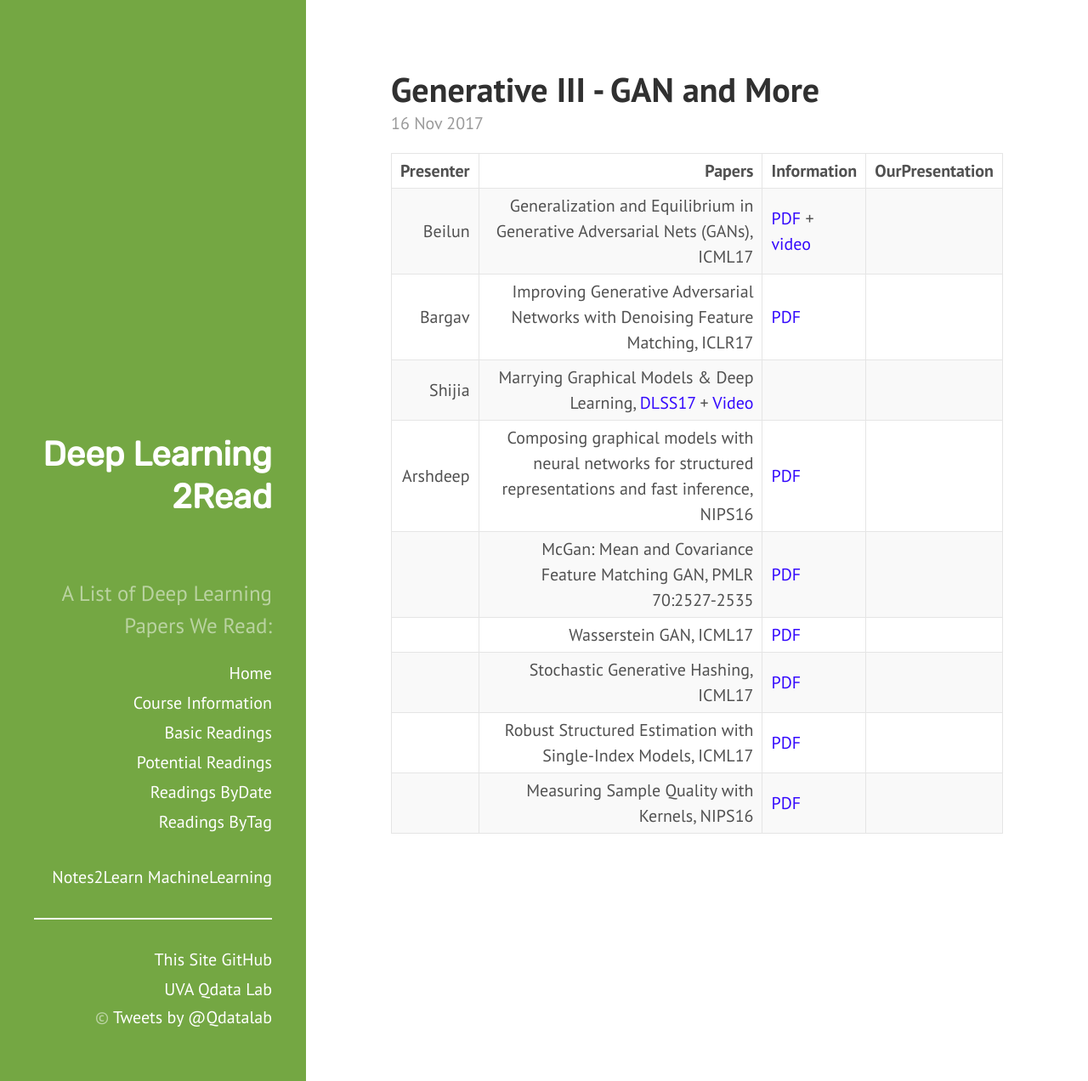
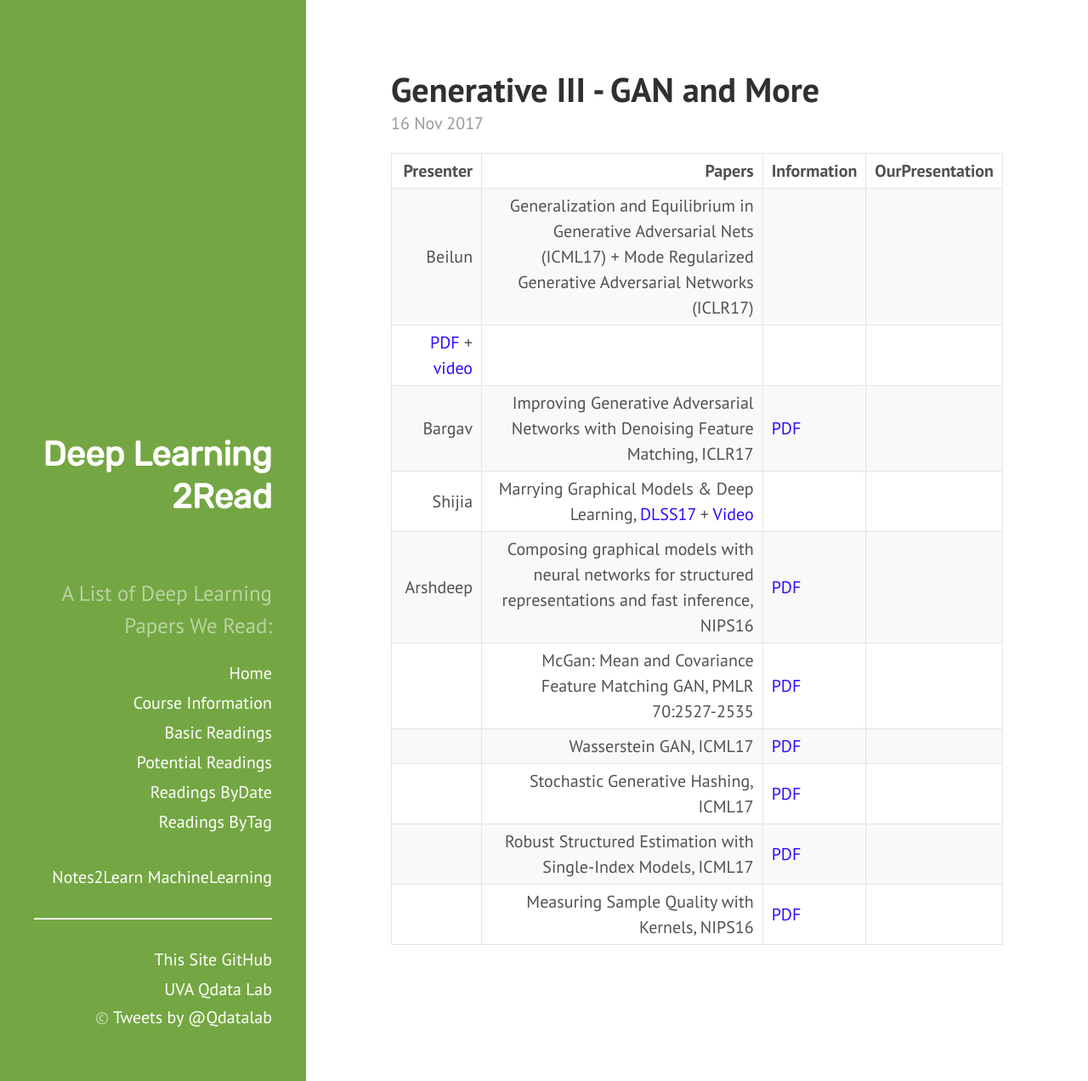
Before and after one commit to QData/deep2Read, a Jekyll site: the page built from _posts/2017-11-16-.md, in a window 1280 px wide and 1272 px high. Shown: the whole window at 85% size. Built offline with Jekyll 4.4.1, drawn with Linux system fonts in a browser that asks for light colours.

Commit message:
add the paper: "Mode Regularized Generative Adversarial Networks" into reading

```diff
--- a/_posts/2017-11-16-.md
+++ b/_posts/2017-11-16-.md
@@ -9,7 +9,8 @@ tags:
 
 | Presenter | Papers | Information| OurPresentation |
 | -----: | ----------: | :----- | :----- |
-| Beilun | Generalization and Equilibrium in Generative Adversarial Nets (GANs), ICML17 | [PDF](http://proceedings.mlr.press/v70/arora17a.html) + [video](https://www.youtube.com/watch?v=V7TliSCqOwI) |
+| Beilun | Generalization and Equilibrium in Generative Adversarial Nets (ICML17) + Mode Regularized Generative Adversarial Networks (ICLR17) |  |
+| [PDF](http://proceedings.mlr.press/v70/arora17a.html) + [video](https://www.youtube.com/watch?v=V7TliSCqOwI) |
 | Bargav | Improving Generative Adversarial Networks with Denoising Feature Matching, ICLR17 | [PDF](https://openreview.net/pdf?id=S1X7nhsxl) |
 | Shijia | Marrying Graphical Models &	Deep Learning, [DLSS17](http://videolectures.net/site/normal_dl/tag=1129736/deeplearning2017_welling_inference_01.pdf) + [Video](http://videolectures.net/deeplearning2017_welling_inference/)|
 | Arshdeep | Composing graphical models with neural networks for structured representations and fast inference, NIPS16 | [PDF](https://arxiv.org/abs/1603.06277) |
```
